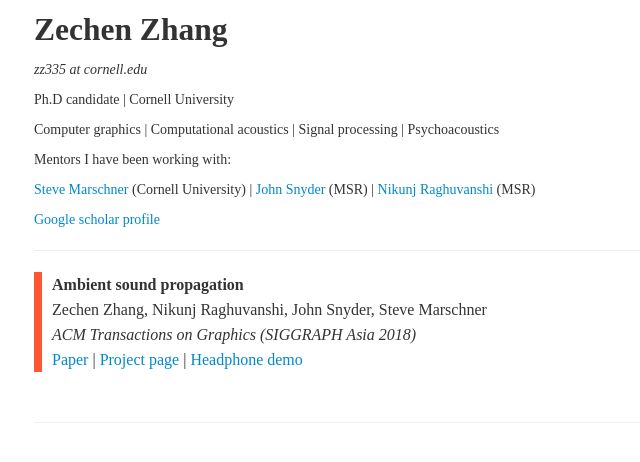
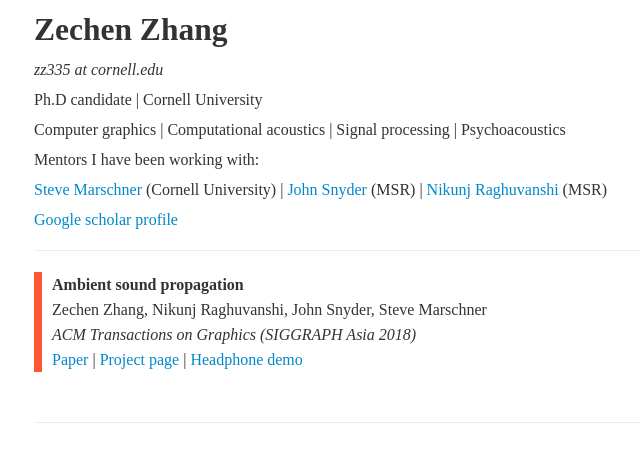
Before and after one commit to ZechenZ/zechenz.github.com, a Jekyll site: the page built from index.md, in a window 1280 px wide. Shown: the top 462 px of the page, without its empty margins (256-896 px from the left). Built offline with Jekyll 4.4.1, drawn with Linux system fonts in a browser that asks for light colours; our own code applies the rules of GitHub Pages for plain Markdown files.

Commit message:
edit font

```diff
--- a/assets/themes/twitter/css/kbroman.css
+++ b/assets/themes/twitter/css/kbroman.css
@@ -1,5 +1,6 @@
 body {
   font-family: "Times New Roman";
+  font-size: 100%
 }
 
 code {
--- a/assets/themes/twitter/css/style.css
+++ b/assets/themes/twitter/css/style.css
@@ -1,5 +1,6 @@
 body {
   font-family: "Times New Roman";
+  font-size: 100%
 }
 
 /* Custom container */
@@ -36,6 +37,7 @@
 .post-full .date {
   margin-bottom: 20px;
   font-weight: bold;
+  font-family: "Times New Roman";
 }
 
 /* tag_box */
```
